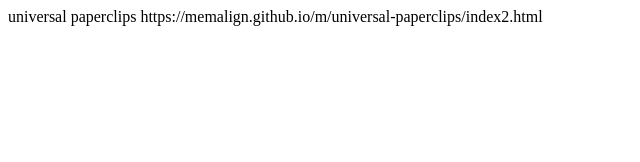
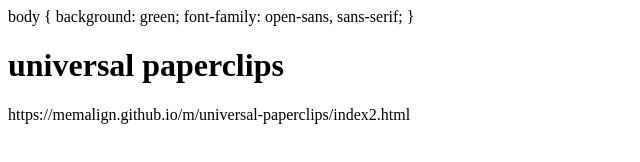
Before and after one commit to Heracc/horoscope, a plain HTML site: page index.html in a window 1280 px wide. Shown: the whole page, without its empty margins (0-640 px from the left). Drawn offline with Linux system fonts and the light colour scheme.

Commit message:
Update index.html

```diff
--- a/index.html
+++ b/index.html
@@ -1,2 +1,11 @@
-universal paperclips
+<body>
+
+   body {
+   background: green;
+   font-family: open-sans, sans-serif;
+   }
+
+<h1>universal paperclips</h1>
 <a> https://memalign.github.io/m/universal-paperclips/index2.html </a>
+
+</body>
```
